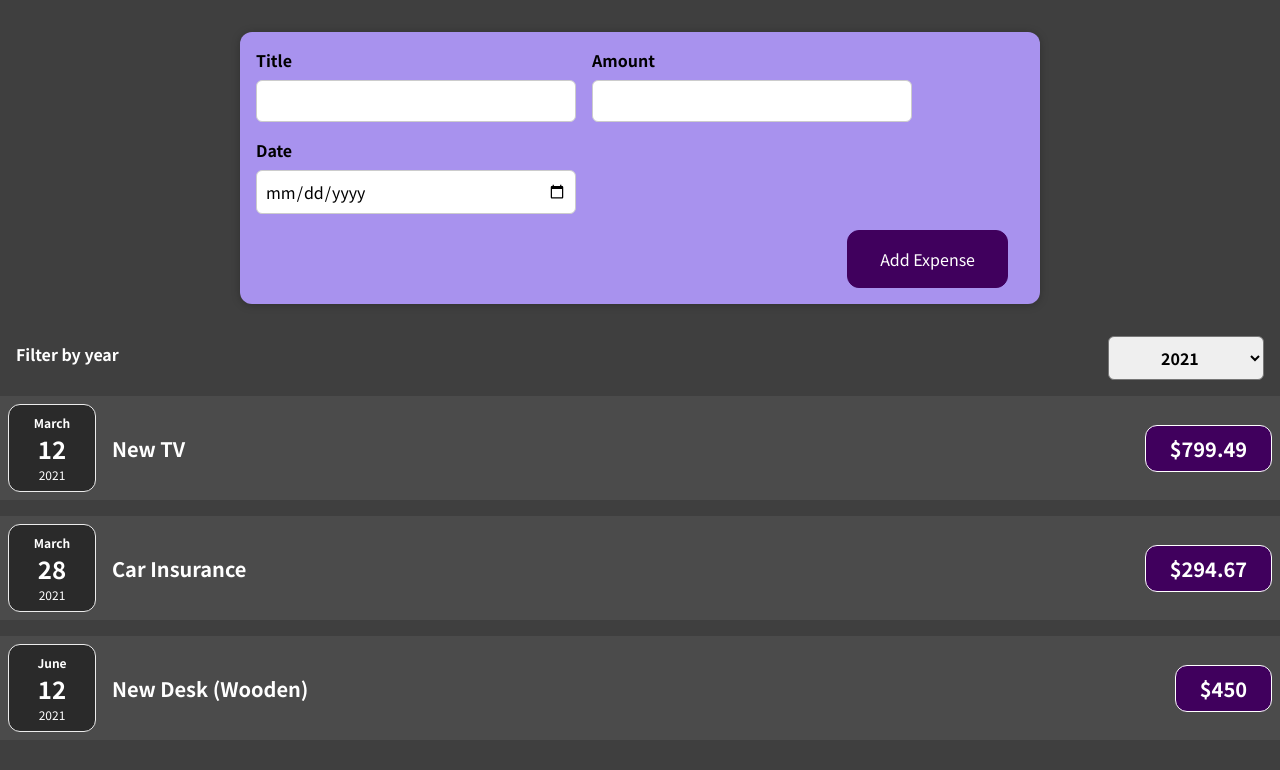
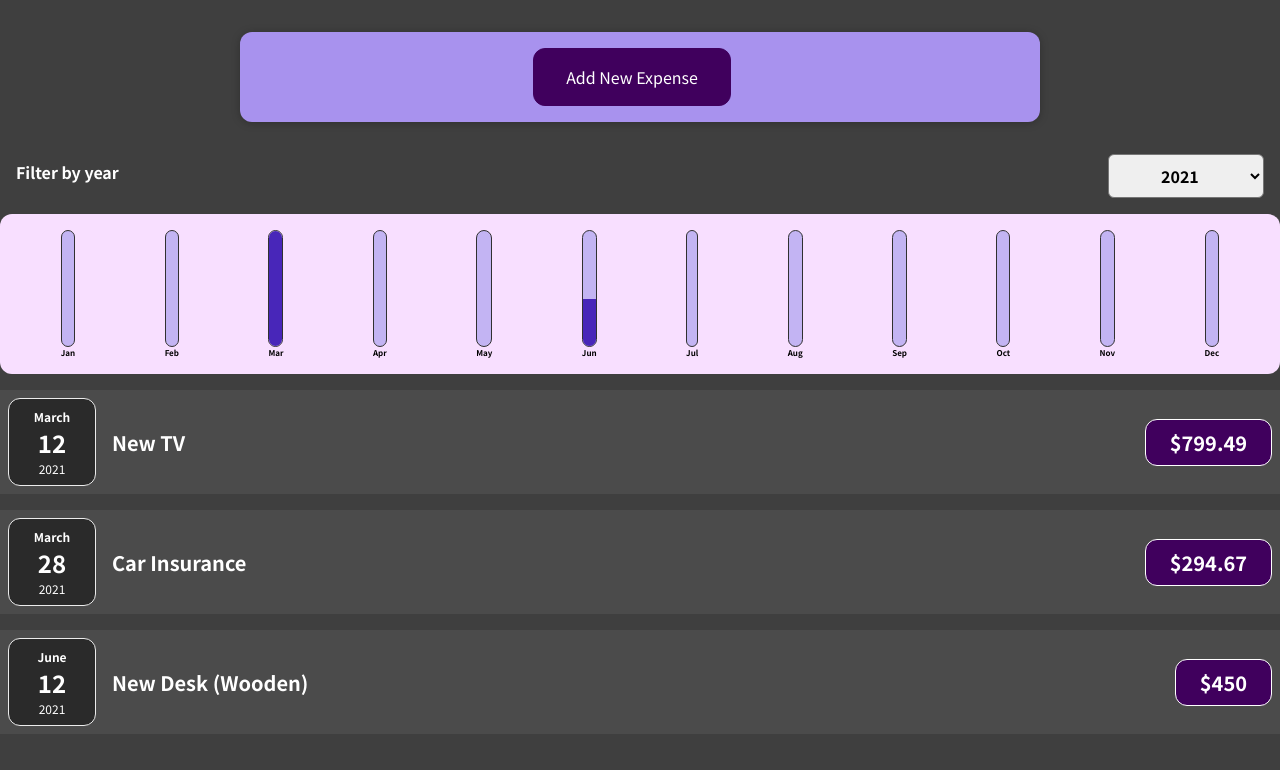
Before and after one commit to iamsomraj/Monitor-Your-Expense, a React (Create React App) app: page / in a window 1280 px wide. Shown: the top 770 px of the page. Built offline with nearby package versions, Linux system fonts and the light colour scheme.

Commit message:
Added ExpenseChart

```diff
--- /dev/null
+++ b/src/components/Chart/Chart.css
@@ -0,0 +1,9 @@
+.chart {
+  padding: 1rem;
+  border-radius: 12px;
+  background-color: #f8dfff;
+  text-align: center;
+  display: flex;
+  justify-content: space-around;
+  height: 10rem;
+}
--- /dev/null
+++ b/src/components/Chart/Chart.tsx
@@ -0,0 +1,24 @@
+import "./Chart.css";
+import ChartBar from "./ChartBar";
+
+interface ChartProps {
+  dataPoints: {
+    label: string;
+    value: number;
+  }[];
+}
+
+const Chart: React.FC<ChartProps> = (props) => {
+  const dataPointValues = props.dataPoints.map((datapoint) => datapoint.value);
+  const maxValue = Math.max(...dataPointValues);
+
+  return (
+    <div className="chart">
+      {props.dataPoints.map((dataPoint) => (
+        <ChartBar key={dataPoint.label} max={maxValue} {...dataPoint} />
+      ))}
+    </div>
+  );
+};
+
+export default Chart;
--- /dev/null
+++ b/src/components/Chart/ChartBar.css
@@ -0,0 +1,30 @@
+.chart-bar {
+  height: 100%;
+  display: flex;
+  flex-direction: column;
+  align-items: center;
+}
+
+.chart-bar__inner {
+  height: 100%;
+  width: 100%;
+  border: 1px solid #313131;
+  border-radius: 12px;
+  background-color: #c3b4f3;
+  overflow: hidden;
+  display: flex;
+  flex-direction: column;
+  justify-content: flex-end;
+}
+
+.chart-bar__fill {
+  background-color: #4826b9;
+  width: 100%;
+  transition: all 0.3s ease-out;
+}
+
+.chart-bar__label {
+  font-weight: bold;
+  font-size: 0.5rem;
+  text-align: center;
+}
--- /dev/null
+++ b/src/components/Chart/ChartBar.tsx
@@ -0,0 +1,29 @@
+import "./ChartBar.css";
+
+interface ChartBarProps {
+  max: number;
+  label: string;
+  value: number;
+}
+
+const ChartBar: React.FC<ChartBarProps> = (props) => {
+  let chartBarHeight = "0%";
+
+  if (props.max > 0) {
+    chartBarHeight = Math.round((props.value / props.max) * 100) + "%";
+  }
+
+  return (
+    <div className="chart-bar">
+      <div className="chart-bar__inner">
+        <div
+          className="chart-bar__fill"
+          style={{ height: chartBarHeight }}
+        ></div>
+      </div>
+      <div className="chart-bar__label">{props.label}</div>
+    </div>
+  );
+};
+
+export default ChartBar;
--- /dev/null
+++ b/src/components/Expense/ExpenseChart.tsx
@@ -0,0 +1,35 @@
+import Chart from "../Chart/Chart";
+
+interface ExpenseChartProps {
+  items: {
+    id: string;
+    title: string;
+    amount: number;
+    date: Date;
+  }[];
+}
+
+const ExpenseChart: React.FC<ExpenseChartProps> = (props) => {
+  const dataPointsForChart = [
+    { label: "Jan", value: 0 },
+    { label: "Feb", value: 0 },
+    { label: "Mar", value: 0 },
+    { label: "Apr", value: 0 },
+    { label: "May", value: 0 },
+    { label: "Jun", value: 0 },
+    { label: "Jul", value: 0 },
+    { label: "Aug", value: 0 },
+    { label: "Sep", value: 0 },
+    { label: "Oct", value: 0 },
+    { label: "Nov", value: 0 },
+    { label: "Dec", value: 0 },
+  ];
+
+  for (const expense of props.items) {
+    dataPointsForChart[expense.date.getMonth()].value += expense.amount;
+  }
+
+  return <Chart dataPoints={dataPointsForChart} />;
+};
+
+export default ExpenseChart;
--- a/src/components/Expense/Expenses.tsx
+++ b/src/components/Expense/Expenses.tsx
@@ -3,6 +3,7 @@ import Card from "../UI/Card";
 import ExpensesFilter from "./ExpensesFilter";
 import { useState } from "react";
 import ExpensesList from "./ExpensesList";
+import ExpenseChart from "./ExpenseChart";
 
 interface ExpensesProp {
   expenses: {
@@ -27,6 +28,7 @@ const Expenses: React.FC<ExpensesProp> = (props) => {
     <div>
       <Card className="expenses">
         <ExpensesFilter year={selectedYear} onYearChange={yearChangeHandler} />
+        <ExpenseChart items={filteredExpenses} />
         <ExpensesList items={filteredExpenses} />
       </Card>
     </div>
--- a/src/components/NewExpense/ExpenseForm.tsx
+++ b/src/components/NewExpense/ExpenseForm.tsx
@@ -13,6 +13,7 @@ const ExpenseForm: React.FC<ExpenseFormProps> = (props) => {
   const [title, setTitle] = useState("");
   const [amount, setAmount] = useState("");
   const [date, setDate] = useState("");
+  const [shouldFormBeDisplayed, setShouldFormBeDisplayed] = useState(false);
 
   const titleChangeHandler: React.ChangeEventHandler<HTMLInputElement> = (
     event
@@ -45,10 +46,22 @@ const ExpenseForm: React.FC<ExpenseFormProps> = (props) => {
       amount,
       date: new Date(date),
     };
-    // console.log(expenseItem);
     props.onSaveExpenseData(expenseItem);
     clearFormHandler();
+    hideFormHandler();
   };
+
+  const showFormHandler = () => {
+    setShouldFormBeDisplayed(true);
+  };
+
+  const hideFormHandler = () => {
+    setShouldFormBeDisplayed(false);
+  };
+
+  if (shouldFormBeDisplayed === false) {
+    return <button onClick={showFormHandler}>Add New Expense</button>;
+  }
 
   return (
     <form onSubmit={submitHandler}>
@@ -79,6 +92,9 @@ const ExpenseForm: React.FC<ExpenseFormProps> = (props) => {
         </div>
       </div>
       <div className="new-expense__actions">
+        <button type="button" onClick={hideFormHandler}>
+          Cancel
+        </button>
         <button type="submit">Add Expense</button>
       </div>
     </form>
```
